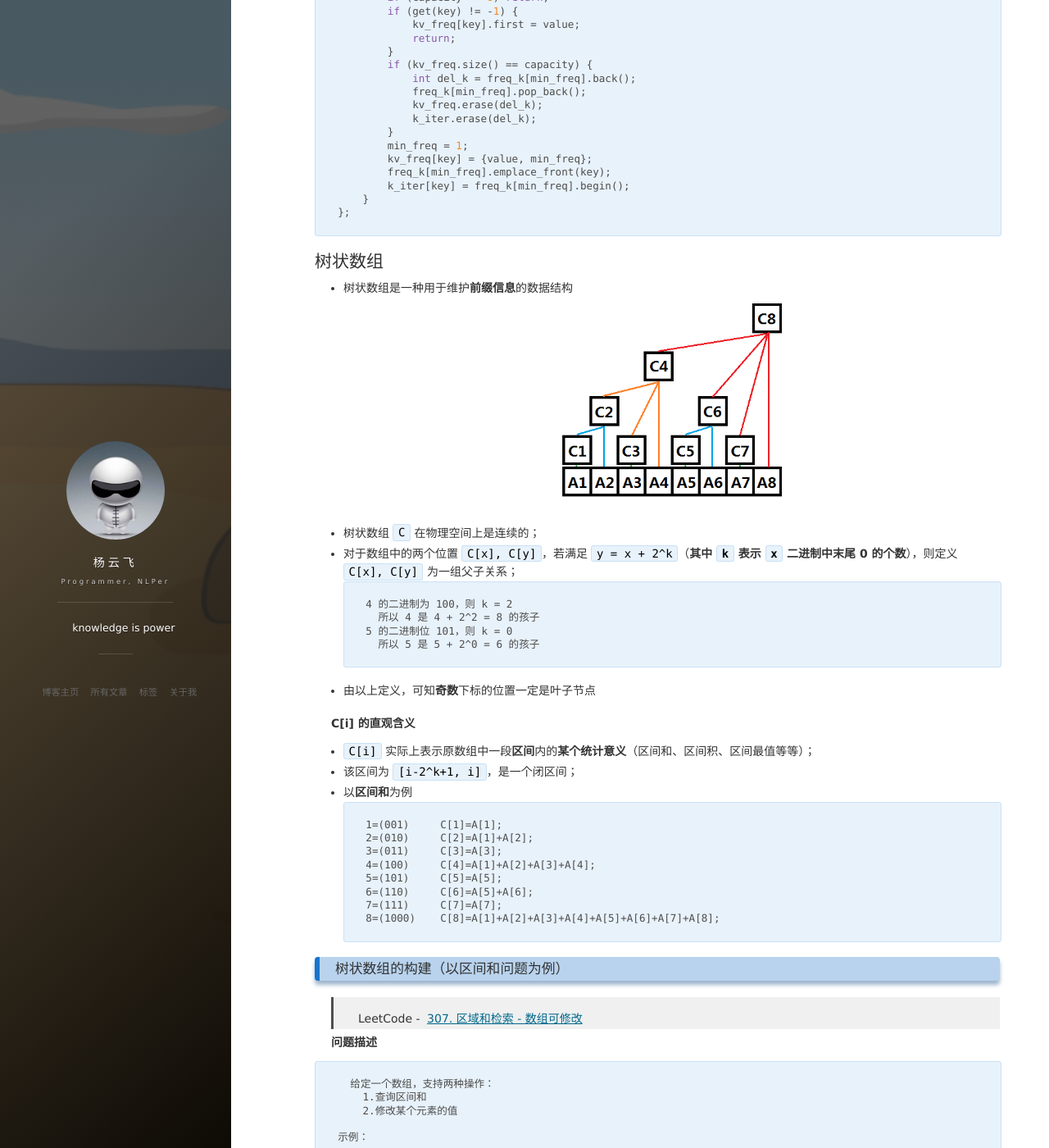
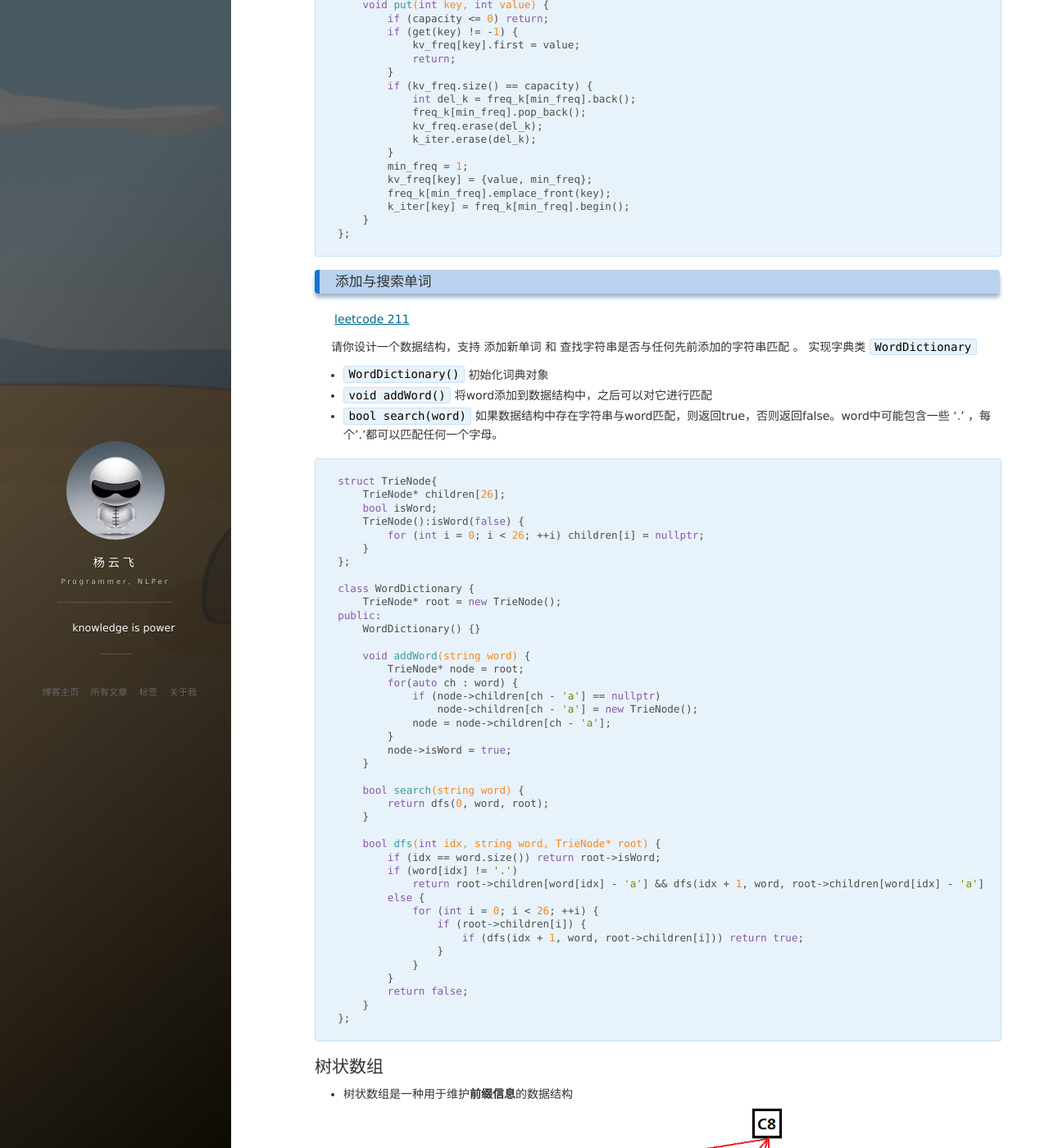
Before and after one commit to king-yyf/king-yyf.github.io, a Jekyll site: the page built from _posts/2020-09-05-data_structure.md, in a window 1280 px wide and 1400 px high, scrolled down 4221 px. Shown: the whole window at 82% size. Built offline with Jekyll 4.4.1, drawn with Linux system fonts in a browser that asks for light colours; nearby versions of some CDN libraries; comment, search, counter and statistics services are not loaded.

Commit message:
20210329-14:01

````diff
--- a/_posts/2020-09-05-data_structure.md
+++ b/_posts/2020-09-05-data_structure.md
@@ -16,6 +16,7 @@ Index
 - [最小栈](#最小栈)
 - [LRU 缓存机制](#lru缓存机制)
 - [LFU 缓存](#lfu缓存)
+- [添加与搜索单词](#添加与搜索单词)
 - [树状数组](#树状数组)
     - [树状数组的构建（以区间和问题为例）](#树状数组的构建以区间和问题为例)
     - [树状数组的特点](#树状数组的特点)
@@ -248,6 +249,60 @@ public:
 };
 ```
 
+### 添加与搜索单词
+
+[leetcode 211](#https://leetcode-cn.com/problems/design-add-and-search-words-data-structure/)
+
+请你设计一个数据结构，支持 添加新单词 和 查找字符串是否与任何先前添加的字符串匹配 。
+实现字典类 `WordDictionary`
+- `WordDictionary()` 初始化词典对象
+- `void addWord()` 将word添加到数据结构中，之后可以对它进行匹配
+- `bool search(word)` 如果数据结构中存在字符串与word匹配，则返回true，否则返回false。word中可能包含一些 '.' ，每个'.'都可以匹配任何一个字母。
+
+
+```c++
+struct TrieNode{
+    TrieNode* children[26];
+    bool isWord;
+    TrieNode():isWord(false) {
+        for (int i = 0; i < 26; ++i) children[i] = nullptr;
+    }
+};
+
+class WordDictionary {
+    TrieNode* root = new TrieNode();
+public:
+    WordDictionary() {}
+
+    void addWord(string word) {
+        TrieNode* node = root;
+        for(auto ch : word) {
+            if (node->children[ch - 'a'] == nullptr)
+                node->children[ch - 'a'] = new TrieNode();
+            node = node->children[ch - 'a'];
+        }
+        node->isWord = true;
+    }
+
+    bool search(string word) {
+        return dfs(0, word, root);
+    }
+
+    bool dfs(int idx, string word, TrieNode* root) {
+        if (idx == word.size()) return root->isWord;
+        if (word[idx] != '.')
+            return root->children[word[idx] - 'a'] && dfs(idx + 1, word, root->children[word[idx] - 'a']);
+        else {
+            for (int i = 0; i < 26; ++i) {
+                if (root->children[i]) {
+                    if (dfs(idx + 1, word, root->children[i])) return true;
+                }
+            }
+        }
+        return false;
+    }
+};
+```
 
 ## 树状数组
 - 树状数组是一种用于维护**前缀信息**的数据结构
````
Also changed, not shown: other parts of _posts/2020-09-05-data_structure.md (+1 -1 lines), _posts/2020-08-16-matrix.md (+6 -6 lines), _posts/2021-03-15-que_stk.md (+1 -1 lines).
